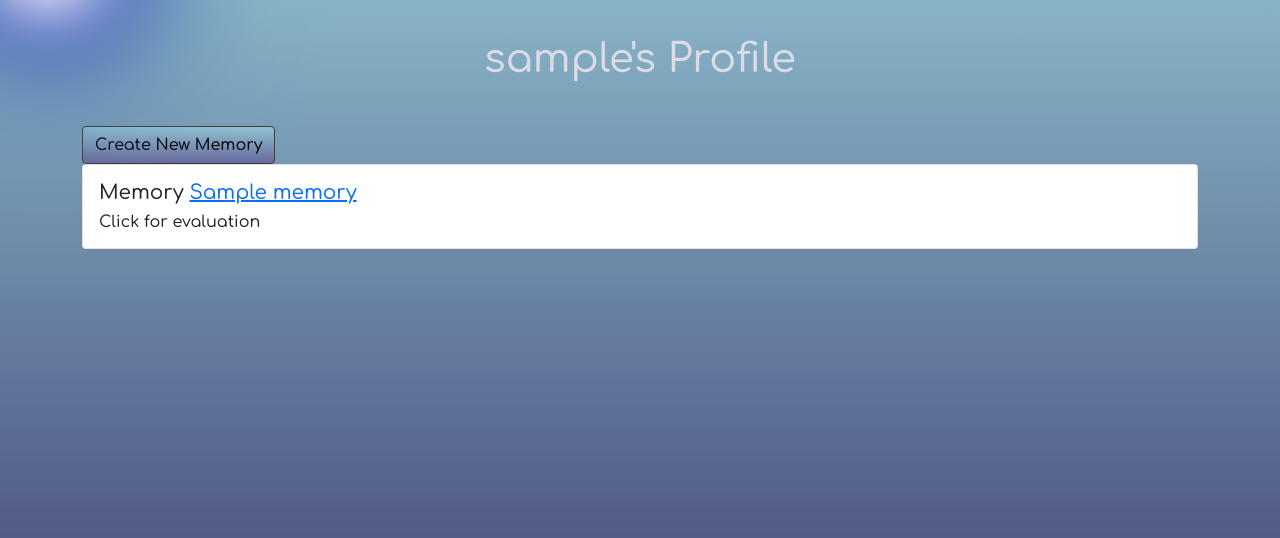
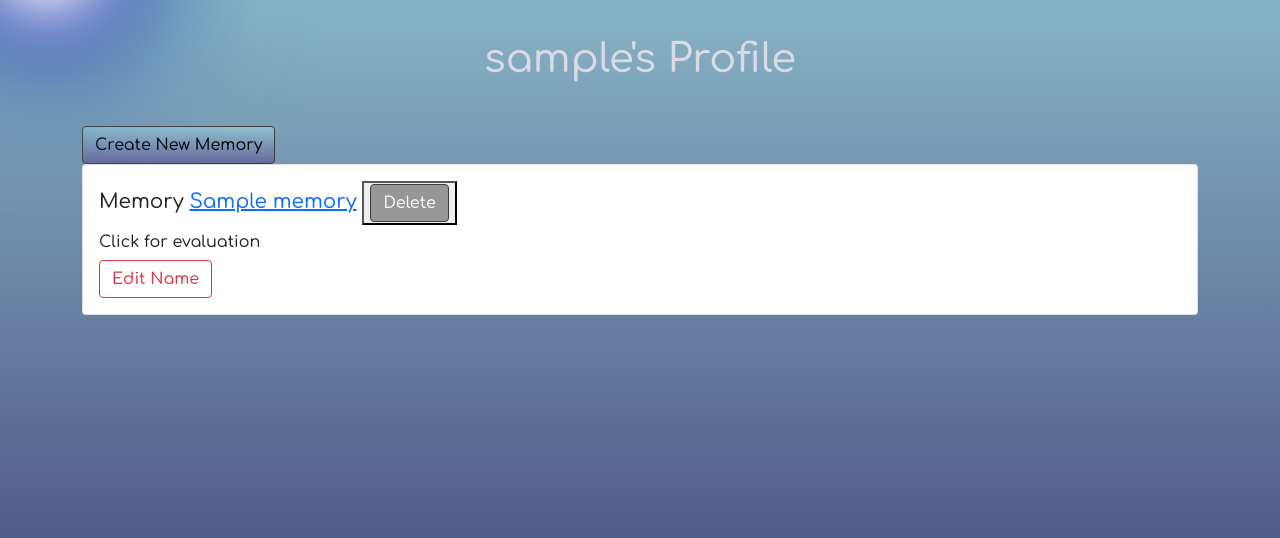
Before and after one commit to reclursive/Safe, a Django app: page /profile in a window 1280 px wide. Shown: the part 95-633 px from the top of the page. Run offline with Django 3.2, Linux system fonts and the light colour scheme; a user stored in the database is signed in; tables that the repository leaves empty hold one stand-in row (values such as "Sample post").

Commit message:
Delete funcitoning, modal prep

```diff
--- a/main_app/forms.py
+++ b/main_app/forms.py
@@ -12,10 +12,9 @@ from datetime import datetime
 class MemoryForm(ModelForm):
     # name = forms.CharField(max_length=250)
     # text = forms.CharField(max_length=20000)
-    # user = User.username
+    # user_id=request.user.id
     # exclude = ('user')
     class Meta:
-        # user = User.username
         model = Memory
         fields = ['name', 'img', 'text','user']
 
--- a/main_app/templates/User/profile.html
+++ b/main_app/templates/User/profile.html
@@ -12,11 +12,39 @@
 <div class="card">
   <div class="card-body">
     <h5>Memory <a href="/memory_show/{{ memory.id }}" class ="link">{{ memory.name }}</a>
+      <button>
+        <a href="{% url 'memory_delete' memory.id %}"class="btn btn-primary">Delete</a>
+      </button>
   </h5>
     <h6 class="card-text">Click for evaluation </h6>
-    </div>
+    <!-- <button type="button" class="btn btn-primary" data-toggle="modal" data-target="#exampleModalCenter">
+      Delete
+    </button>
+    <div class="modal fade" id="exampleModalCenter" tabindex="-1" role="dialog" aria-labelledby="exampleModalCenterTitle" aria-hidden="true">
+      <div class="modal-dialog modal-dialog-centered" role="document">
+        <div class="modal-content">
+          <div class="modal-header">
+            <h5 class="modal-title" id="exampleModalLongTitle">Are you sure you want to delete?</h5>
+            <button type="button" class="close" data-dismiss="modal" aria-label="Close">
+              <span aria-hidden="true">&times;</span>
+            </button>
+          </div>
+          <div class="modal-body">
+            You cant go back once you delete
+          </div>
+          <div class="modal-footer">
+            <button type="button" class="btn btn-secondary" data-dismiss="modal">Close</button>
+            <a href="{% url 'memory_delete' memory.id %}"class="btn btn-primary">Yes Delete</a>
+          </div>
+        </div>
+      </div>
+    </div> -->
+            <a href="/edit_memory_name" class="btn btn-outline-danger">Edit Name</a>
+          </div>
+        </div>
+    {% endfor %}
   </div>
 </div>
-{% endfor %}
+
 
 {% endblock %}
--- a/main_app/templates/base.html
+++ b/main_app/templates/base.html
@@ -4,7 +4,8 @@
 <head>
   <meta charset="utf-8">
     <meta name="viewport" content="width=device-width, initial-scale=1">
-  <title>Safe</title>
+    <meta http-equiv="X-UA-Compatible" content="ie=edge">
+    <title>Safe</title>
   <link href="https://cdn.jsdelivr.net/npm/bootstrap@5.0.0-beta1/dist/css/bootstrap.min.css" rel="stylesheet" integrity="sha384-giJF6kkoqNQ00vy+HMDP7azOuL0xtbfIcaT9wjKHr8RbDVddVHyTfAAsrekwKmP1" crossorigin="anonymous">
   <link rel="stylesheet" type="text/css" href="{% static 'css/style.css' %}">
   <link rel="preconnect" href="https://fonts.gstatic.com">
--- a/main_app/urls.py
+++ b/main_app/urls.py
@@ -8,6 +8,7 @@ urlpatterns = [
  path('accounts/signup', views.signup, name= 'signup'),
  path('login', views.login, name= 'login'),
  path('memory_new', views.memory_new, name= 'memory_new'),
+ path('memory_delete/<int:memory_id>/', views.memory_delete, name= 'memory_delete')
 ]
 
 #  path('memory_delete/<int:memory_id>/', views.memory_delete, name= 'memory_delete')
--- a/main_app/views.py
+++ b/main_app/views.py
@@ -67,6 +67,6 @@ def memory_new(request):
   context= {'form' : form, 'error_message': error_message, 'user': current_user}
   return render(request, 'User/memory_new.html', context)
 
-# def memory_delete(request, memory_id):
-#   Memory.objects.get(id = memory_id).delete()
-#   return redirect('profile')
+def memory_delete(request, memory_id):
+  Memory.objects.get(id = memory_id).delete()
+  return redirect('profile')
```
